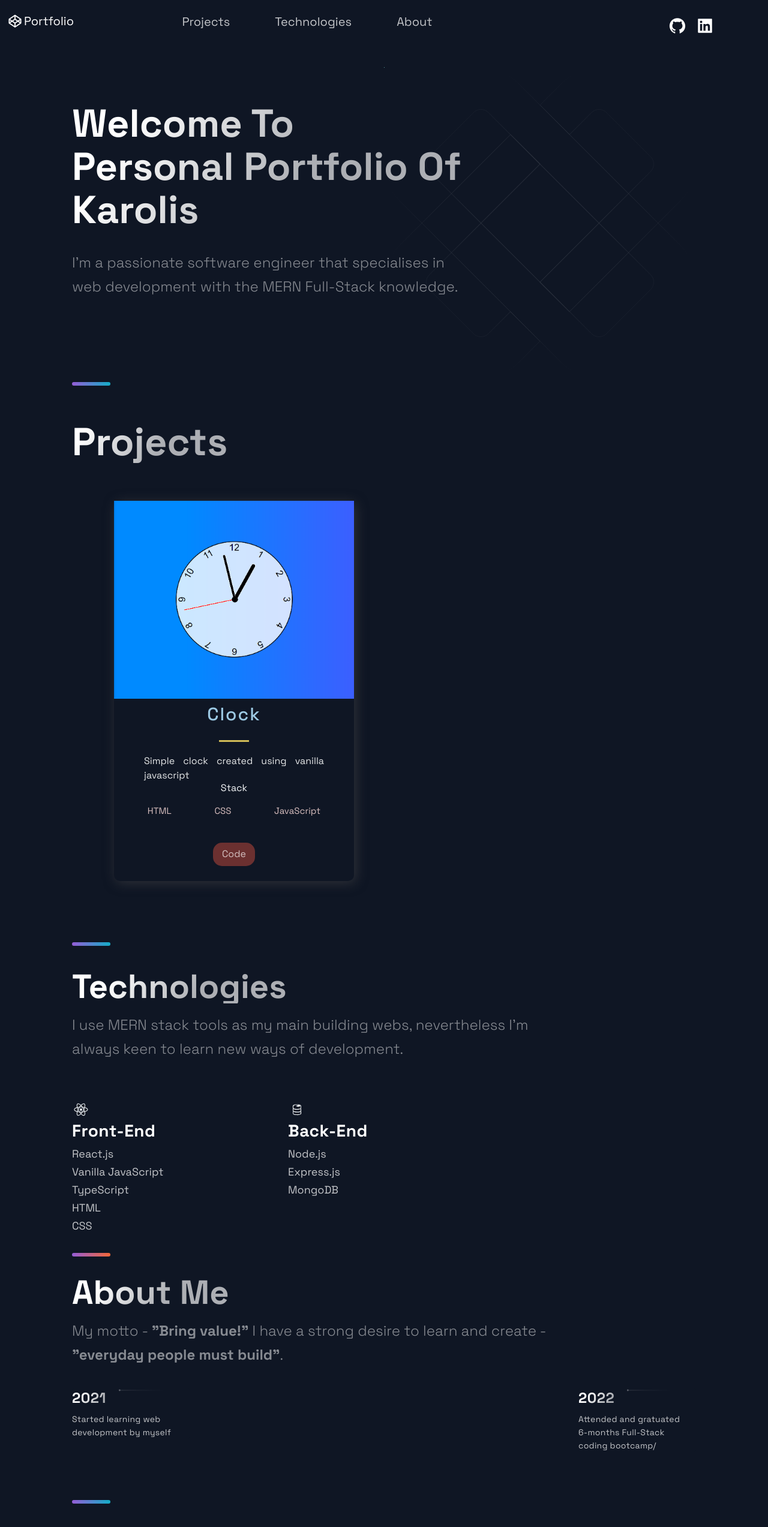
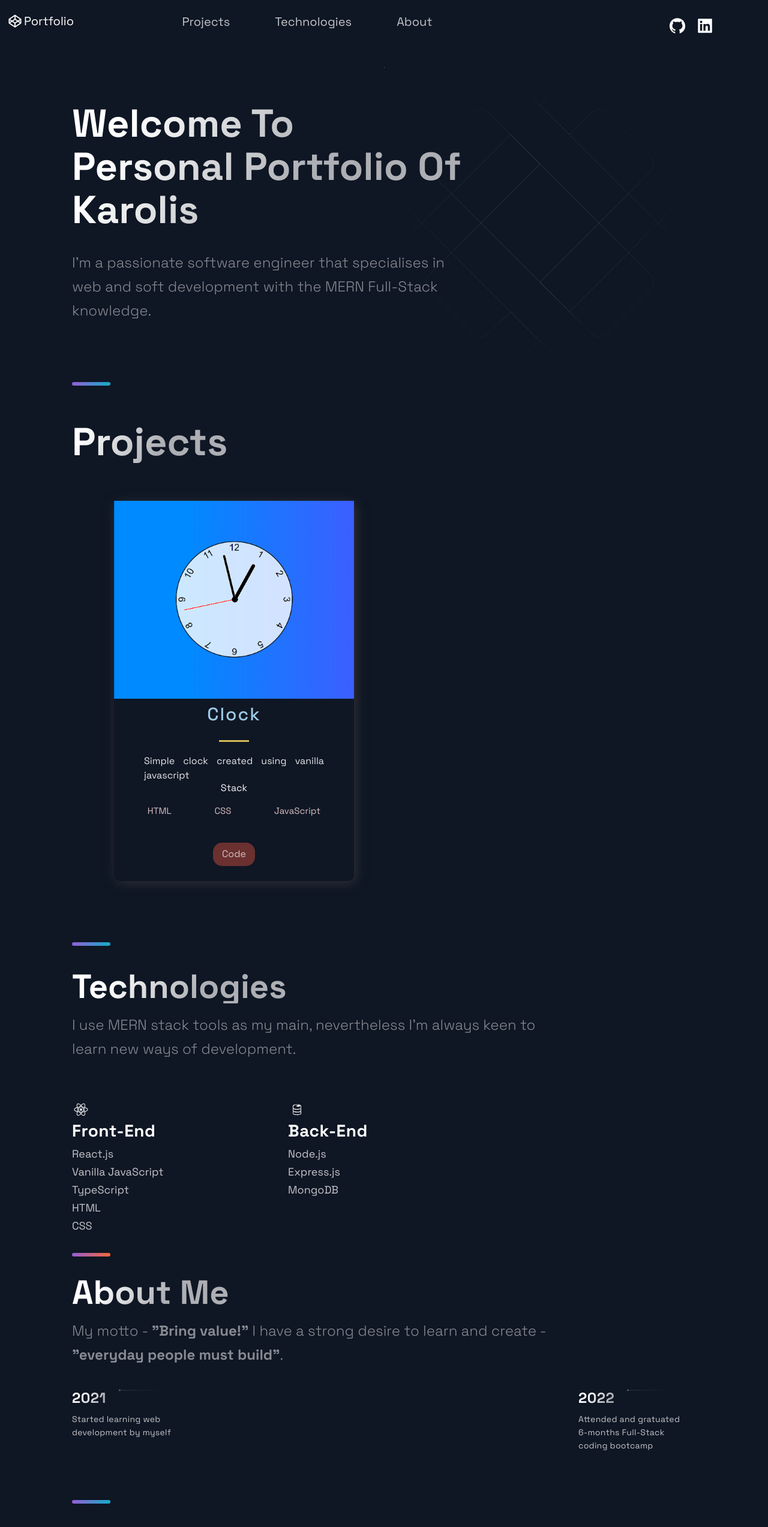
Before and after one commit to HelloWorldItsMeYourProgrammer/Developer-Portfolio, a Next.js app: page / in a window 1280 px wide. Shown: the top 2546 px of the page at 60% size. Built offline with nearby package versions, Linux system fonts and the light colour scheme.

Commit message:
text changes/fixes

```diff
--- a/src/components/Hero/Hero.js
+++ b/src/components/Hero/Hero.js
@@ -14,7 +14,7 @@ const Hero = (props) => (
           Karolis
         </SectionTitle>
         <SectionText>
-          I’m a passionate software engineer that specialises in web development with the MERN Full-Stack knowledge.
+          I’m a passionate software engineer that specialises in web and soft development with the MERN Full-Stack knowledge.
           <br />
         </SectionText>
         {/* <Button onClick={props.handleClick}>Learn More</Button> */}
--- a/src/components/Technologies/Technologies.js
+++ b/src/components/Technologies/Technologies.js
@@ -7,7 +7,7 @@ const Technologies = () => (
   <Section id="tech">
     <SectionDivider divider />
     <SectionTitle>Technologies</SectionTitle>
-    <SectionText>I use MERN stack tools as my main building webs, nevertheless I'm always keen to learn new ways of development.</SectionText>
+    <SectionText>I use MERN stack tools as my main, nevertheless I'm always keen to learn new ways of development.</SectionText>
     <List>
       <ListItem>
         <picture>
--- a/src/constants/constants.js
+++ b/src/constants/constants.js
@@ -39,5 +39,5 @@ export const projects = [
 
 export const TimeLineData = [
   { year: 2021, text: "Started learning web development by myself" },
-  { year: 2022, text: "Attended and gratuated 6-months Full-Stack coding bootcamp/" },
+  { year: 2022, text: "Attended and gratuated 6-months Full-Stack coding bootcamp" },
 ];
```
